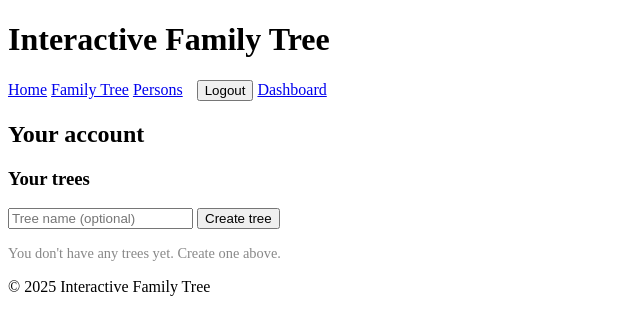
After one commit to Dement1cs/interactive-family-tree, a Flask app: page /dashboard in a window 1280 px wide. The commit adds this page. Shown: the top 335 px of the page, without its empty margins (0-640 px from the left). Run offline with Flask 3, Linux system fonts and the light colour scheme; the visitor is signed in with stand-in values (Sample User, id 1); data that the repository does not hold is empty.

Commit message:
Add trees model, dashboard and initial multi-tree support

```diff
--- a/app.py
+++ b/app.py
@@ -18,7 +18,7 @@ from db import(
     )
 from extensions import db, migrate, login_manager, csrf
 
-from models import User
+from models import User, Tree
 from flask_login import login_user, logout_user, login_required, current_user
 from forms import RegisterForm, LoginForm
 
@@ -259,8 +259,6 @@ def add_relation(person_id):
     return render_template("relation_add.html", person=person, people=people)
 # ==================================================
 
-
-
 # ====== Удаление человека ======
 @app.route("/persons/<int:person_id>/delete", methods=["POST"])
 @login_required
@@ -273,6 +271,40 @@ def delete_person_route(person_id):
     return redirect(url_for("persons"))
 # =============================
 
+# ====== DASHBOARD ==================================================
+# --------показывает список деревьев текущего пользователя-----------
+@app.route("/dashboard")
+@login_required
+def dashboard():
+    trees = Tree.query.filter_by(owner_user_id=current_user.id).order_by(Tree.created_at.desc()).all()
+    return render_template("dashboard.html", trees=trees)
+# -------------------------------------------------------------------
+
+# ----- создаёт новое дерево (POST) и возвращает на dashboard -------
+@app.route("/trees/create", methods=["POST"])
+@login_required
+def create_tree():
+    title = request.form.get("title", "").strip() or "My Family Tree"
+    t = Tree(title=title, owner_user_id=current_user.id)
+    db.session.add(t)
+    db.session.commit()
+    return redirect(url_for("dashboard"))
+# -------------------------------------------------------------------
+# ===================================================================
+
+
+
+
+
+
+
+
+
+
+
+
+# ======API==========================================================
+# ===================================================================
 
 # ======API persons=====================================================
 @app.route("/api/persons")
--- a/schema.sql
+++ b/schema.sql
@@ -6,6 +6,7 @@ CREATE TABLE IF NOT EXISTS persons (
     death_date TEXT,
     gender TEXT,
     notes TEXT,
+    tree_id INTEGER,
     created_at TEXT DEFAULT CURRENT_TIMESTAMP
 );
 
--- a/templates/base.html
+++ b/templates/base.html
@@ -23,6 +23,10 @@
                 <a href="{{ url_for('login') }}">Login</a>
                 <a href="{{ url_for('register') }}">Register</a>
                 {% endif %}
+
+                {% if current_user.is_authenticated %}
+                    <a href="{{ url_for('dashboard') }}">Dashboard</a>
+                {% endif %}
             </nav>
         </div>
     </header>
--- /dev/null
+++ b/templates/dashboard.html
@@ -0,0 +1,31 @@
+{% extends "base.html" %}
+
+{% block title %}Dashboard — Interactive Family Tree{% endblock %}
+
+{% block content %}
+<h2>Your account</h2>
+
+<h3>Your trees</h3>
+
+<form action="{{ url_for('create_tree') }}" method="post" style="margin-bottom: 16px;">
+    <input type="hidden" name="csrf_token" value="{{ csrf_token() }}">
+    <input type="text" name="title" placeholder="Tree name (optional)" />
+    <button type="submit">Create tree</button>
+</form>
+
+{% if trees and trees|length > 0 %}
+    <ul>
+        {% for t in trees %}
+        <li>
+            <strong>{{ t.title }}</strong>
+            <span class="muted">(#{{ t.id }})</span>
+            <!-- позже заменим на ссылку на /tree/<id> -->
+            <a href="{{ url_for('tree') }}">Open</a>
+        </li>
+        {% endfor %}
+    </ul>
+{% else %}
+    <p class="muted">You don't have any trees yet. Create one above.</p>
+{% endif %}
+
+{% endblock %}
```
Also changed, not shown: migrations/versions/be9b6466f941_create_trees_table.py (added, +35 -0 lines), models.py (+10 -0 lines).
